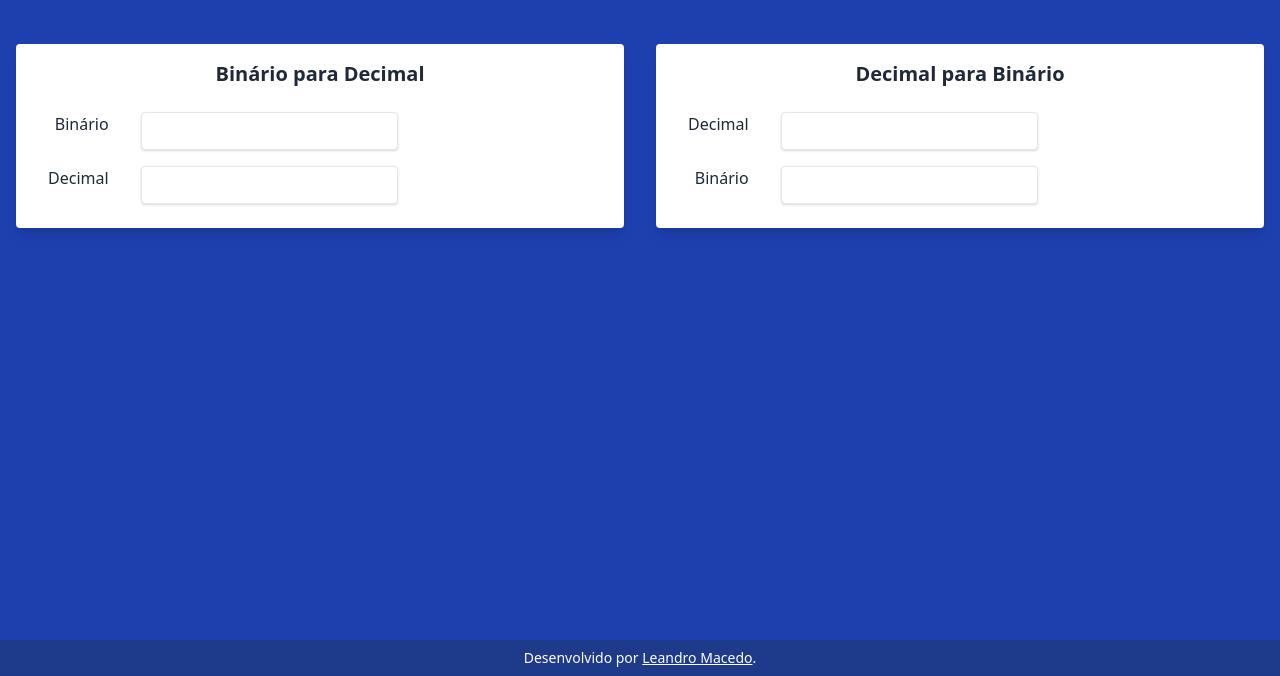
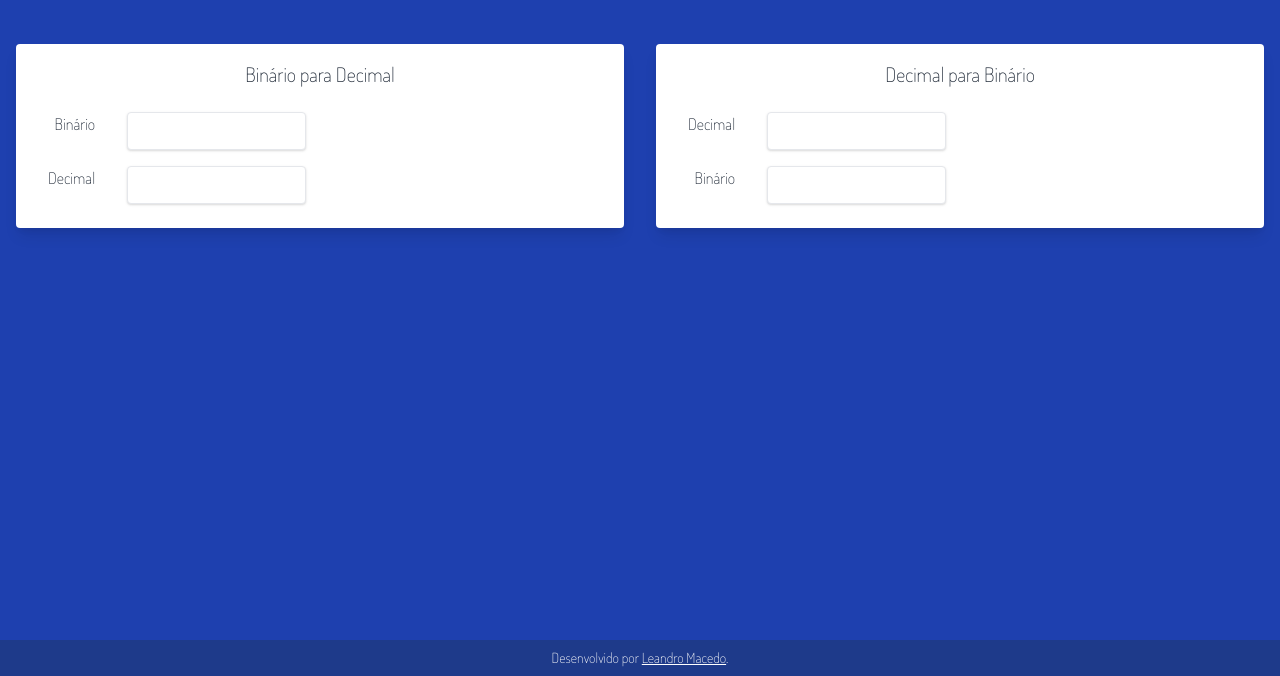
Before and after one commit to fmlimao/Bin2Dec, a plain HTML site: page index.html in a window 1280 px wide. Shown: the part 124-800 px from the top of the page. Drawn offline with nearby package versions, Linux system fonts and the light colour scheme.

Commit message:
Alterando layout

```diff
--- a/index.html
+++ b/index.html
@@ -8,6 +8,15 @@
     <meta http-equiv="X-UA-Compatible" content="ie=edge">
     <!-- <link rel="stylesheet" href="https://maxcdn.bootstrapcdn.com/bootstrap/3.3.7/css/bootstrap.min.css"> -->
     <link rel="stylesheet" href="https://unpkg.com/tailwindcss@^1.0/dist/tailwind.min.css">
+    <style>
+        @import url('https://fonts.googleapis.com/css?family=Dosis:200,300,400,500,600,700,800&display=swap');
+
+        html,
+        body {
+            font-family: Dosis;
+            font-weight: 200;
+        }
+    </style>
 </head>
 
 <body class="bg-blue-800 text-gray-800 py-16">
@@ -24,7 +33,7 @@
 
                 <!-- card -->
                 <div class="bg-white rounded overflow-hidden shadow-lg p-4">
-                    <h2 class="font-bold text-xl text-center mb-4">Binário para Decimal</h2>
+                    <h2 class="text-xl text-center mb-4">Binário para Decimal</h2>
 
                     <table class="table-auto">
                         <tbody>
@@ -63,7 +72,7 @@
 
                 <!-- card -->
                 <div class="bg-white rounded overflow-hidden shadow-lg p-4">
-                    <h2 class="font-bold text-xl text-center mb-4">Decimal para Binário</h2>
+                    <h2 class="text-xl text-center mb-4">Decimal para Binário</h2>
 
                     <table class="table-auto">
                         <tbody>
```
